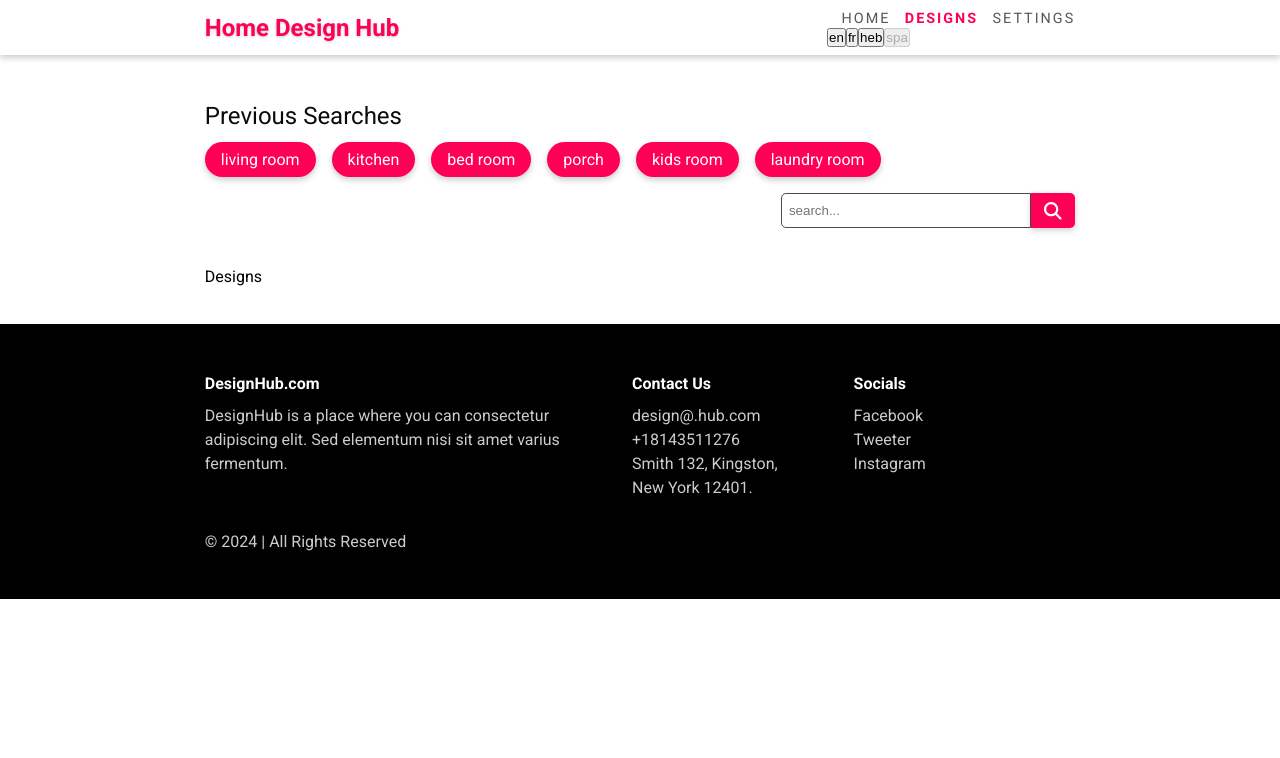
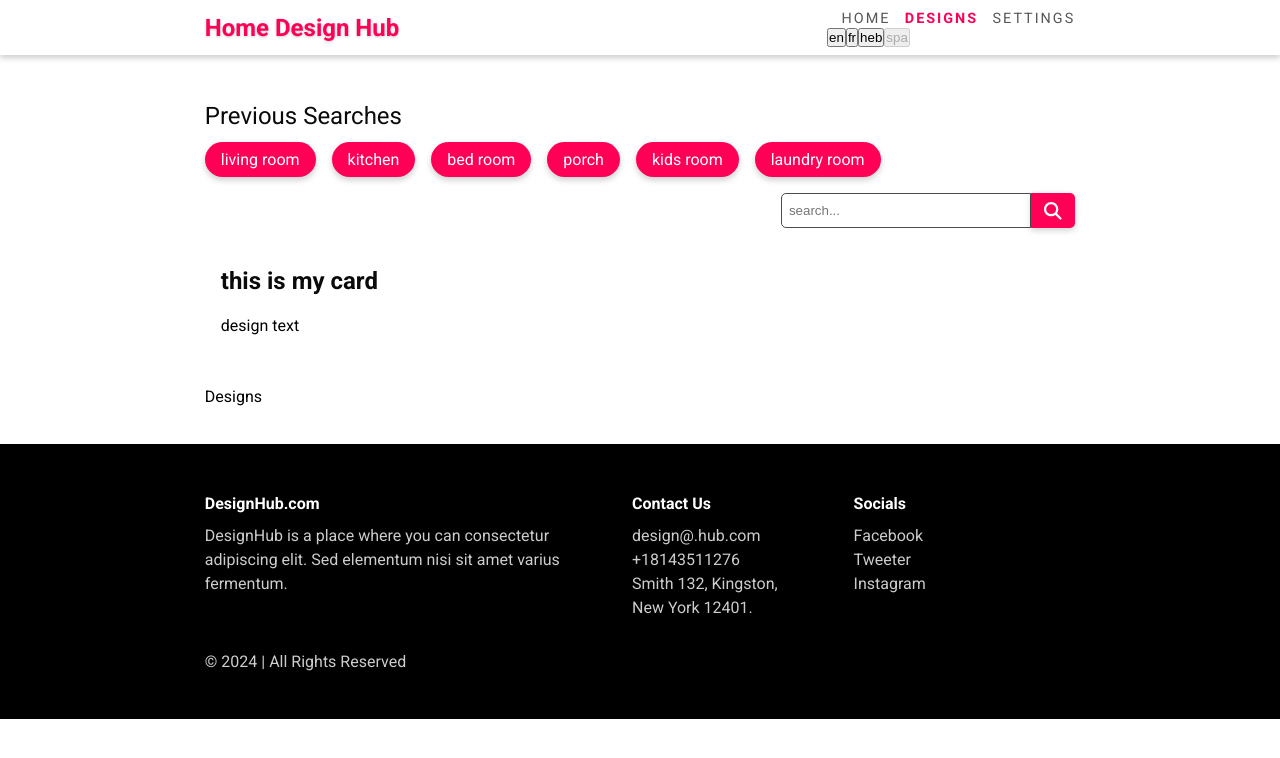
Before and after one commit to NataEn/home_appliances_app, a React (Create React App) app: page /designs in a window 1280 px wide. Shown: the top 758 px of the page. Built offline with nearby package versions, Linux system fonts and the light colour scheme.

Commit message:
designs cards new component init

```diff
--- a/src/index.scss
+++ b/src/index.scss
@@ -16,4 +16,4 @@
 @import "./pages/homePage/components/Designers/Designers.scss";
 @import "./pages/designsPage/Designs/Designs.scss";
 @import "./pages/designsPage/components/PreviousSearches/PreviousSearches.scss";
-@import "./pages/designsPage/components/DesignsCards/Designs.Cards.scss";
+@import "./pages/designsPage/components/DesignsCards/DesignsCards.scss";
--- a/src/pages/designsPage/Designs/Designs.tsx
+++ b/src/pages/designsPage/Designs/Designs.tsx
@@ -1,9 +1,11 @@
 import React, {FC} from "react";
 import PrevSearches from "./../components/PreviousSearches/PreviosSearches"
+import DesignsCards from "./../components/DesignsCards/DesignsCards"
 
 export default function Designs(){
     return <div className="designs">
         <PrevSearches/>
+        <DesignsCards/>
 
         Designs</div>
 }
--- /dev/null
+++ b/src/pages/designsPage/components/DesignsCards/DesignsCards.scss
@@ -0,0 +1,5 @@
+.designsCards-container {
+    display: grid;
+    grid-template-columns: repeat(auto-fit, minmax(220px, 1fr));
+    grid-gap: 1.5em;
+}
--- a/src/pages/designsPage/components/DesignsCards/DesignsCards.tsx
+++ b/src/pages/designsPage/components/DesignsCards/DesignsCards.tsx
@@ -0,0 +1,8 @@
+import React, {FC} from "react";
+import Card from "../../../../components/Card/Card"
+
+export default function DesignsCards(){
+    return <div className="designsCards-container">
+        <Card title={"this is my card"} description={" design text"} uuid={"1"} image={undefined}/>
+        </div>
+}
--- a/src/pages/homePage/components/Designers/Designers.scss
+++ b/src/pages/homePage/components/Designers/Designers.scss
@@ -1,33 +1,42 @@
-.designers{
+.designers {
     display: block;
-    .top-designers-section{
+
+    .top-designers-section {
         display: block;
+        height: fit-content;
+        margin-bottom: 1em;
     }
-    .top-designers-cards{
+
+    .top-designers-cards {
         display: grid;
         grid-template-columns: repeat(auto-fit, minmax(280px, 1fr));
         grid-gap: 1.5em;
         margin-top: 3em;
 
-        .chief-projects-count, .chief-expertise{
+        .chief-projects-count,
+        .chief-expertise {
             font-size: 1.2em;
-            color: var(--text-light)
 
-            span{
+            color: var(--text-light) span {
                 font-weight: bold;
             }
         }
-        .designer-icons{
+
+        .designer-icons {
             font-size: 1.2em;
-            svg{
+
+            svg {
                 margin-right: 0.5em;
-                &:nth-child(1){
+
+                &:nth-child(1) {
                     color: var(--facebook-color);
                 }
-                &:nth-child(2){
+
+                &:nth-child(2) {
                     color: var(--tweeter-color);
                 }
-                &:nth-child(3){
+
+                &:nth-child(3) {
                     color: var(--instagram-color);
                 }
 
--- a/src/pages/homePage/components/Designers/Designers.tsx
+++ b/src/pages/homePage/components/Designers/Designers.tsx
@@ -26,6 +26,7 @@ const Designers: FC = (): JSX.Element => {
                     image={designer.image}
                     title={cardTitle(designer.firstName, designer.lastName)}
                     description={cardDescription(designer.projects, designer.expertise)}
+                    className={undefined}
 
                 />)}
             </div>
```
Also changed, not shown: src/pages/designsPage/components/DesignsCards/Designs.Cards.scss (deleted).
